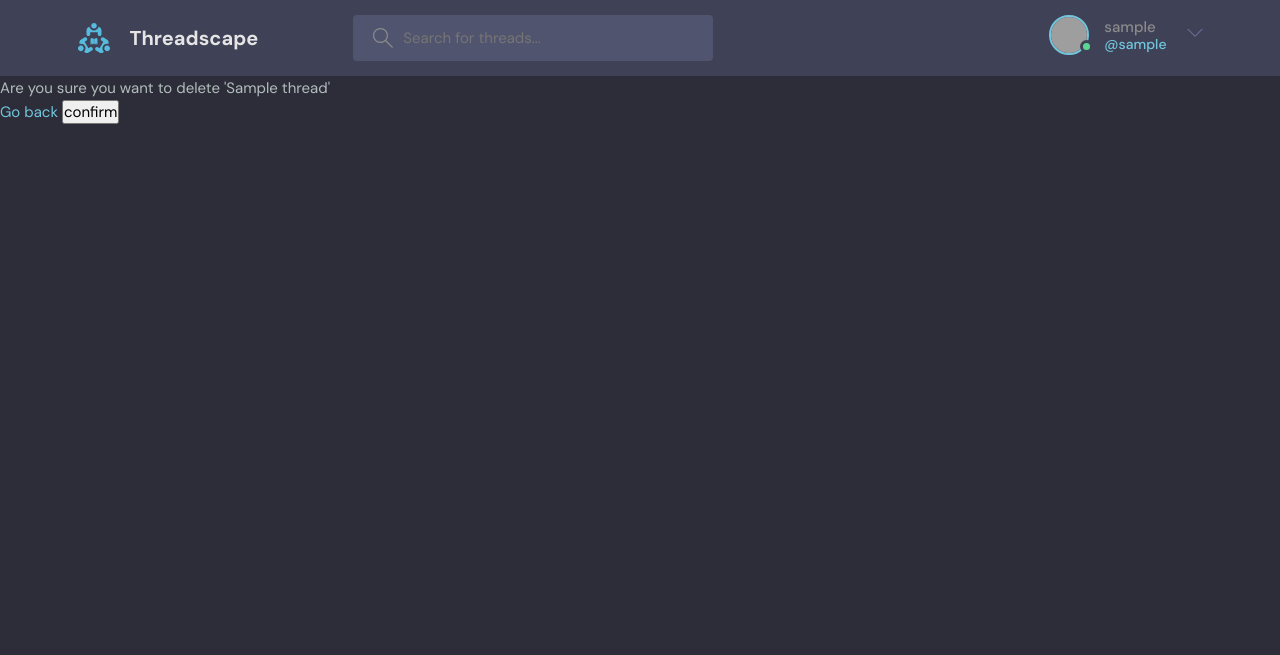
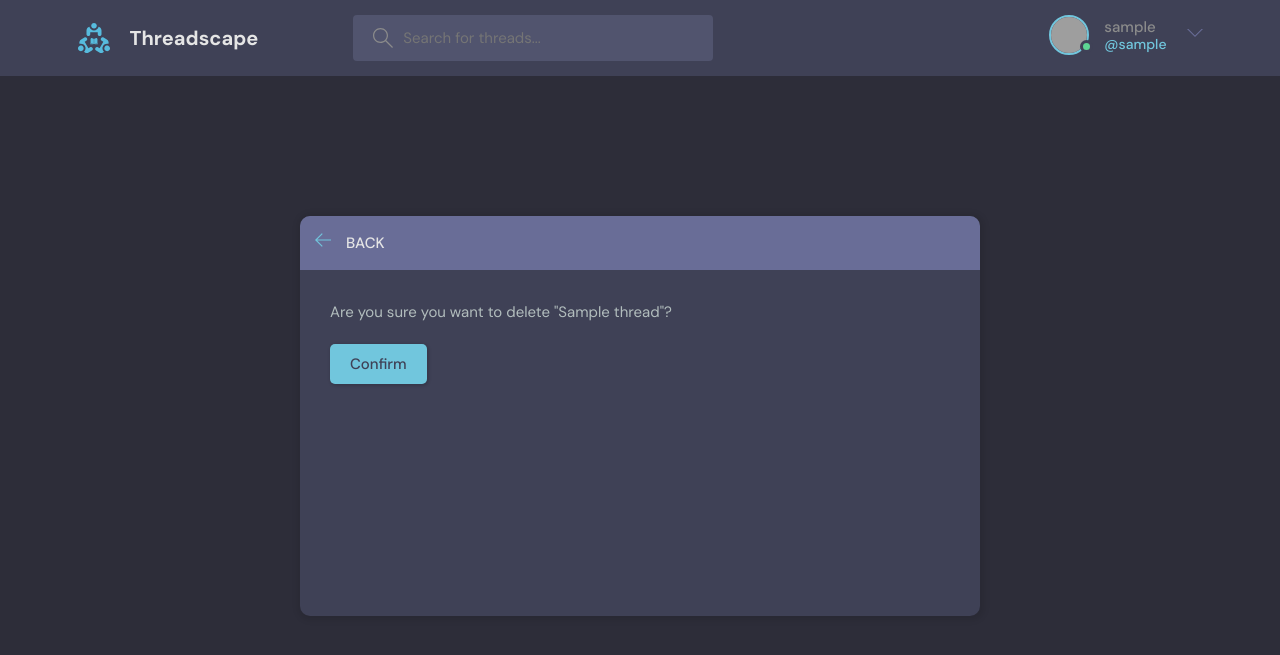
Before and after one commit to bluestero/threadscape, a Django app: page /delete-thread/1/ in a window 1280 px wide. Shown: the top 655 px of the page. Run offline with Django 5.2, Linux system fonts and the light colour scheme; a user stored in the database is signed in; tables that the repository leaves empty hold one stand-in row (values such as "Sample post"); grey boxes are pictures that could not be loaded.

Commit message:
- Installed delete page theme. - FIxed message not being pushed issue.

```diff
--- a/threadscape/base/templates/base/delete.html
+++ b/threadscape/base/templates/base/delete.html
@@ -2,22 +2,49 @@
 {% extends 'main.html' %}
 
 <!--Adding title-->
-{% block title %}Confirm Delete{% endblock title %}
+{% block title %}Edit Profile{% endblock title %}
 
 <!--block content start-->
 {% block content %}
 
-<!--block content start-->
-<div>
-  <!--Form for confirming deletion-->
-  <form method="POST" action="">
-    <!-- CSRF Token -->
-    {% csrf_token %}
-    <p>Are you sure you want to delete '{{ object }}'</p>
-    <a href="{{ request.META.HTTP_REFERER }}">Go back</a>
-    <input type="submit" value="confirm" />
-  </form>
+<!-- Main start -->
+<main class="delete-item layout">
+  <div class="container">
+    <div class="layout__box">
+      <!-- Back button -->
+      <div class="layout__boxHeader">
+        <div class="layout__boxTitle">
+          <a href="{{ request.META.HTTP_REFERER }}">
+            <svg
+              version="1.1"
+              xmlns="http://www.w3.org/2000/svg"
+              width="32"
+              height="32"
+              viewBox="0 0 32 32">
+              <title>arrow-left</title>
+              <path
+                d="M13.723 2.286l-13.723 13.714 13.719 13.714 1.616-1.611-10.96-10.96h27.625v-2.286h-27.625l10.965-10.965-1.616-1.607z"></path>
+            </svg>
+          </a>
+          <h3>Back</h3>
+        </div>
+      </div>
 
-  <!--Main container div and block content end-->
-</div>
+      <!-- Confirmation message and button-->
+      <div class="layout__body">
+        <form class="form" action="" method="POST">
+          <div class="form__group">
+            <p>Are you sure you want to delete "{{ object }}"?</p>
+          </div>
+          <div class="for__group">
+            <input class="btn btn--main" type="submit" value="Confirm" />
+          </div>
+        </form>
+      </div>
+    </div>
+  </div>
+</main>
+<!-- Main end -->
+
+<!--Block content end-->
 {% endblock content %}
--- a/threadscape/base/templates/base/profile_settings.html
+++ b/threadscape/base/templates/base/profile_settings.html
@@ -32,7 +32,7 @@
 
       <!-- Avatar selection field -->
       <div class="layout__body">
-        <form class="form" action="" method="post">
+        <form class="form" action="" method="POST">
           <!-- CSRF Token -->
           {% csrf_token %}
 
@@ -48,7 +48,7 @@
           {% endfor %}
 
           <!-- Cancel and Update buttons -->
-          <div class="form__action">
+          <div class="form__action" action="" method="POST">
             <a class="btn btn--dark" href="{% url 'profile' user.id %}"
               >Cancel
             </a>
--- a/threadscape/base/templates/base/thread_form.html
+++ b/threadscape/base/templates/base/thread_form.html
@@ -30,7 +30,7 @@
       </div>
       <div class="layout__body">
         <!-- Form start -->
-        <form method="post" class="form" action="">
+        <form method="POST" class="form" action="">
           <!-- CSRF Token -->
           {% csrf_token %}
 
--- a/threadscape/base/views.py
+++ b/threadscape/base/views.py
@@ -188,27 +188,6 @@ def profile(request: HttpRequest, pk: str):
 
 #-Function to delete a message from a thread-#
 @login_required(login_url = "login")
-def update_message(request: HttpRequest, pk: str):
-
-    #-Getting the message for the given id-#
-    message = get_object_or_404(models.Message, id = pk)
-    thread_id = message.thread.id
-
-    #-Deleting the record and redirecting to home if the request was through form submit-#
-    if request.method == "POST":
-        message.delete()
-        return redirect("home")
-        return redirect("thread", pk = thread_id)
-
-    #-Creating the context object to render-#
-    context = {"object": message}
-
-    #-Returning the rendered page-#
-    return render(request, "base/delete.html", context)
-
-
-#-Function to delete a message from a thread-#
-@login_required(login_url = "login")
 def delete_message(request: HttpRequest, pk: str):
 
     #-Getting the message for the given id-#
@@ -340,8 +319,43 @@ def update_profile(request: HttpRequest):
     #-Creating the form from the user instance-#
     form = forms.UserForm(instance = request.user)
 
+    #-Creating a new user-#
+    user = models.User.objects.get(id = request.user.id)
+
+    #-Checking if method is POST, meaning form was submitted-#
+    if request.method == "POST":
+
+        #-Getting the copy of the POST request-#
+        post_data = request.POST.copy()
+
+        #-Lowercasing the username-#
+        post_data["username"] = post_data["username"].lower()
+
+        #-Filling the form object using the submitted data-#
+        form = forms.UserForm(post_data, instance = user)
+
+        #-Checking if the form and its data is valid-#
+        if form.is_valid():
+
+            #-Saving the updated data-#
+            form.save()
+
+            #-Redirecting to the home page-#
+            return redirect("profile", pk = request.user.id)
+
+        #-Else returning error message-#
+        else:
+
+            #-Throwing username taken message if username exists-#
+            if form.errors.get("username"):
+                messages.error(request, f"The username '{request.POST.get('username')}' is already taken.")
+
+            #-Else throwing a general error response-#
+            else:
+                messages.error(request, "Please correct the errors below.")
+
     #-Creating the context object to render-#
-    context = {"form": form}
+    context = {"form": forms.UserForm(instance = request.user)}
 
     #-Returning the rendered page-#
     return render(request, "base/profile_settings.html", context)
```
Also changed, not shown: threadscape/base/templates/base/thread.html (+6 -2 lines).
